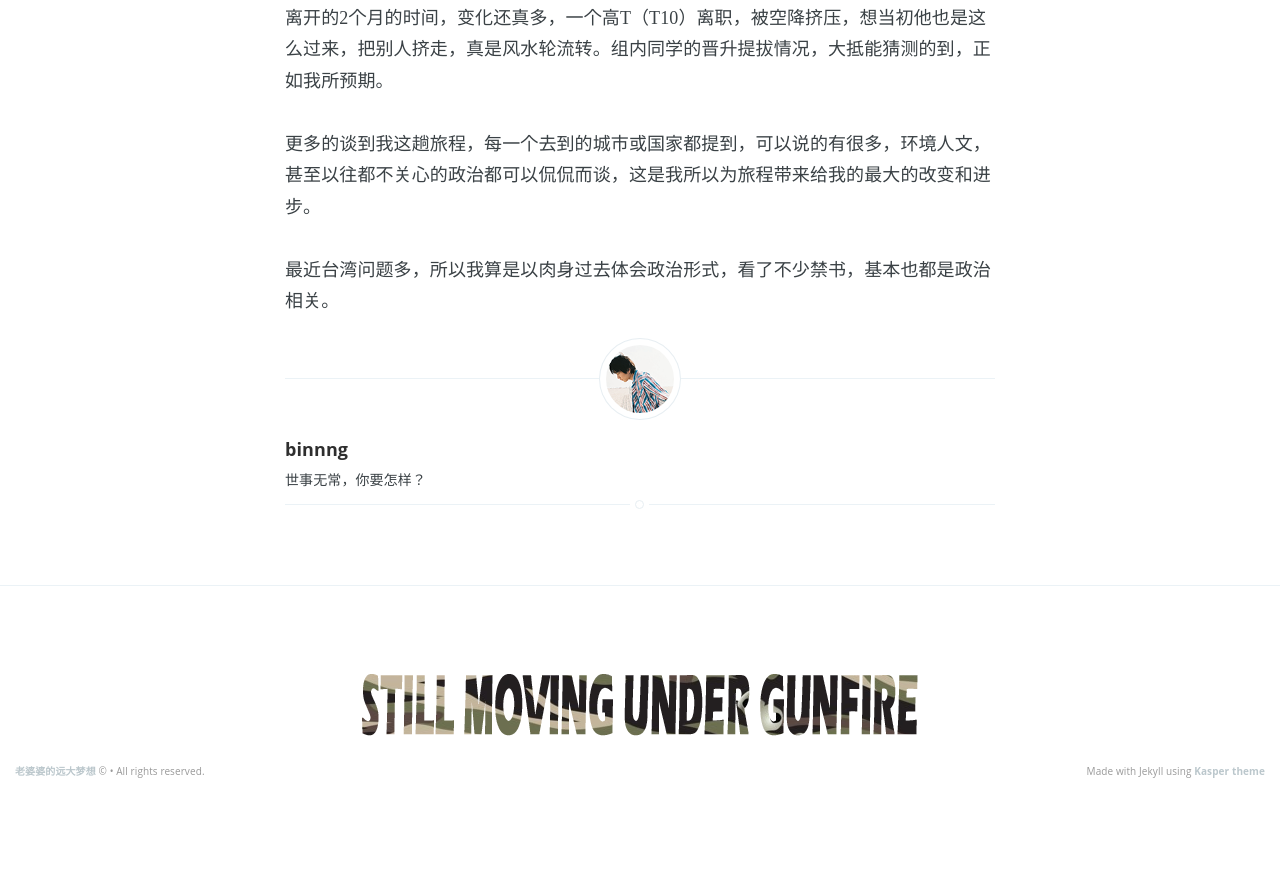
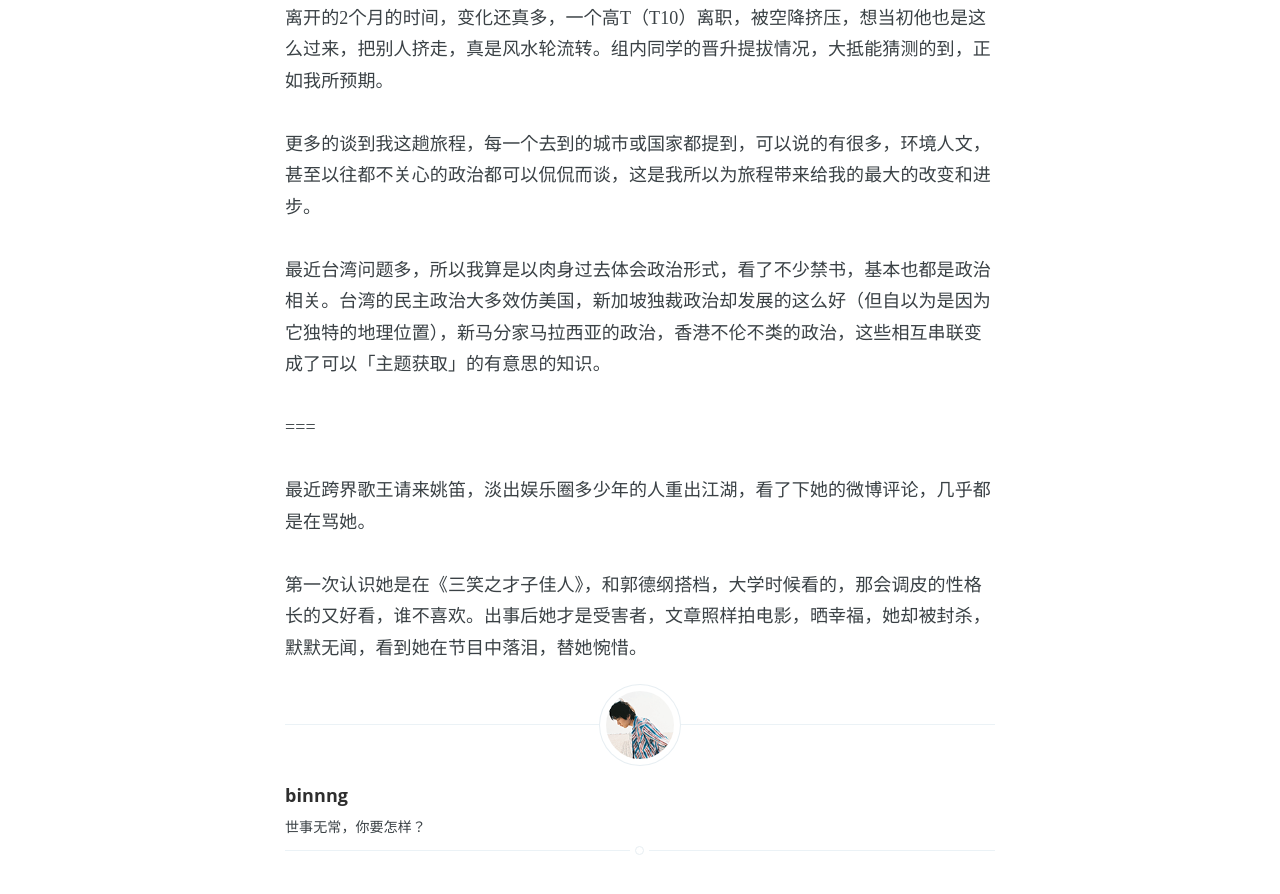
Before and after one commit to binnng/i, a Jekyll site: the page built from _posts/2016-07-30-旅行后感受到的改变.md, in a window 1280 px wide and 900 px high, scrolled down 742 px. Shown: the top 894 px of the window. Built offline with Jekyll 4.4.1, drawn with Linux system fonts in a browser that asks for light colours; before the commit the page ends 1533 px from its top, so only the background shows below that.

Commit message:
姚笛更新下

```diff
--- a/_posts/2016-07-30-旅行后感受到的改变.md
+++ b/_posts/2016-07-30-旅行后感受到的改变.md
@@ -9,4 +9,10 @@ image: IMG_3282
 
 更多的谈到我这趟旅程，每一个去到的城市或国家都提到，可以说的有很多，环境人文，甚至以往都不关心的政治都可以侃侃而谈，这是我所以为旅程带来给我的最大的改变和进步。
 
-最近台湾问题多，所以我算是以肉身过去体会政治形式，看了不少禁书，基本也都是政治相关。
+最近台湾问题多，所以我算是以肉身过去体会政治形式，看了不少禁书，基本也都是政治相关。台湾的民主政治大多效仿美国，新加坡独裁政治却发展的这么好（但自以为是因为它独特的地理位置），新马分家马拉西亚的政治，香港不伦不类的政治，这些相互串联变成了可以「主题获取」的有意思的知识。
+
+===
+
+最近跨界歌王请来姚笛，淡出娱乐圈多少年的人重出江湖，看了下她的微博评论，几乎都是在骂她。
+
+第一次认识她是在《三笑之才子佳人》，和郭德纲搭档，大学时候看的，那会调皮的性格长的又好看，谁不喜欢。出事后她才是受害者，文章照样拍电影，晒幸福，她却被封杀，默默无闻，看到她在节目中落泪，替她惋惜。
```
